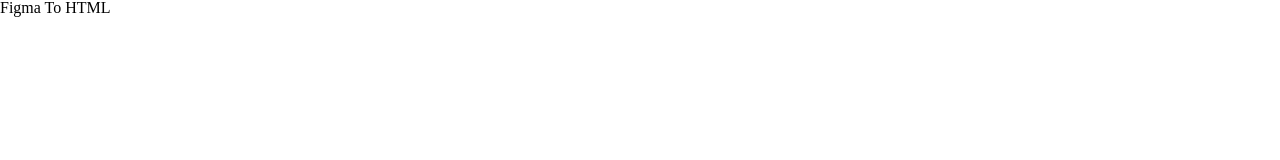
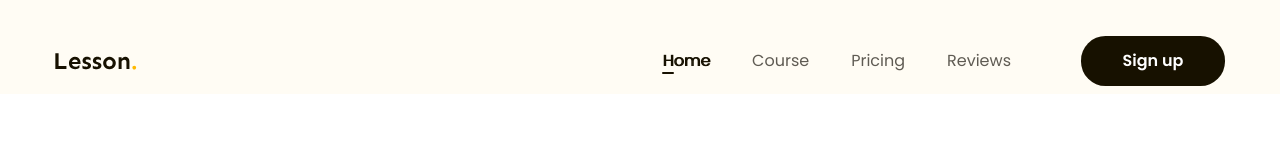
Before and after one commit to Ho-VietKhanh/Figma-To-HTML, a plain HTML site: page index.html in a window 1280 px wide. Shown: the top 160 px of the page. Drawn offline with Linux system fonts and the light colour scheme.

Commit message:
p3 ( Làm phần Header )

```diff
--- a/assets/css/style.css
+++ b/assets/css/style.css
@@ -10,4 +10,87 @@ html{
 /* Khôi phục lại cỡ chữ theo đơn vị rem */
 body{
     font-size: 1.6rem;
+    font-family: "Poppins", sans-serif;
 }
+
+a{
+    text-decoration: none;
+}
+
+.btn{
+    display: inline-block;
+    min-width: 118px;
+    padding: 0 16px;
+    line-height: 50px;
+    color: #FFF;
+    text-align: center;
+    font-size: 1.6rem;
+    font-weight: 600;
+    border-radius: 24.5px;
+    background: #171100;
+}
+
+.main-content{
+    width: 1170px;
+    max-width: calc(100% - 48px);
+    margin-left: auto;
+    margin-right: auto;
+
+}
+.header{
+    background: #FFFCF4;
+}
+
+.header.fixed{
+    position: sticky;
+    top: -28px;
+}
+
+.header .bodyHeader{
+    display: flex;
+    align-items: center;
+    padding: 36px 0px 8px;
+}
+.nav{
+    margin-left: auto;
+}
+.nav ul{
+    display: flex;
+}
+
+.nav a{
+    position: relative;
+    color: #5F5B53;
+    font-size: 1.6rem;
+    padding: 8px 21px;
+}
+
+.nav li.active a,
+.nav a:hover{
+    color: #171100;
+    /* font-weight: 600; */
+    text-shadow: 1px 0 0 currentColor ;
+}
+
+
+.nav li.active a::after{
+    position: absolute;
+    left: 21px;
+    bottom: 6px;
+    display: block;
+    content: "";
+    width: 12px;
+    height: 2px;
+    flex-shrink: 0;
+    border-radius: 1px;
+    background: #171100;
+}
+
+header .btn-sign-up{
+    min-width: 144px;
+
+}
+
+.header .action{
+    margin-left: 49px;
+}
--- a/index.html
+++ b/index.html
@@ -5,11 +5,48 @@
     <meta name="viewport" content="width=device-width, initial-scale=1.0">
     <!-- reset CSS -->
      <link rel="stylesheet" href="./assets/css/reset.css">
+     <!-- embed font -->
+     <link rel="preconnect" href="https://fonts.googleapis.com">
+     <link rel="preconnect" href="https://fonts.gstatic.com" crossorigin>
+     <link href="https://fonts.googleapis.com/css2?family=Poppins:ital,wght@0,100;0,200;0,300;0,400;0,500;0,600;0,700;0,800;0,900;1,100;1,200;1,300;1,400;1,500;1,600;1,700;1,800;1,900&family=Sen:wght@400..800&display=swap" rel="stylesheet">
      <!-- Link Style.css -->
      <link rel="stylesheet" href="./assets/css/style.css">
     <title>First Web</title>
 </head>
-<body>
-    <h1>Figma To HTML</h1>
+<body style="height: 10000px;">
+    <!-- header -->
+    <header class="header fixed">
+        <div class="main-content">
+            <div class="bodyHeader">
+                <!-- Logo -->
+                 <img src="./assets/img/Logo.svg" alt="Lesson">
+
+                <!-- Navigation -->
+                <!-- nav.nav>ul>li*4>a{Home} -->
+                 <nav class="nav">
+                    <ul>
+                        <li class="active">
+                            <a href="#!">Home</a>
+                        </li>
+                        <li>
+                            <a href="#!">Course</a>
+                        </li>
+                        <li>
+                            <a href="#!">Pricing</a>
+                        </li>
+                        <li>
+                            <a href="#!">Reviews</a>
+                        </li>
+                    </ul>
+                 </nav>
+
+                <!-- button action -->
+                 <!-- .action>a.btn{Sign up} -->
+                 <div class="action">
+                    <a href="!#" class="btn btn-sign-up">Sign up</a>
+                 </div>
+            </div>
+        </div>
+    </header>
 </body>
 </html>
```
Also changed, not shown: assets/img/Logo.svg (added).
